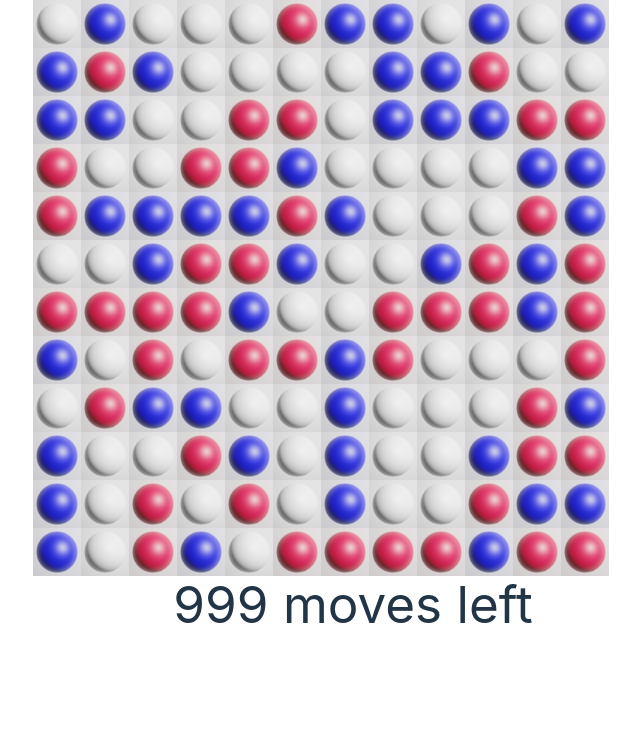
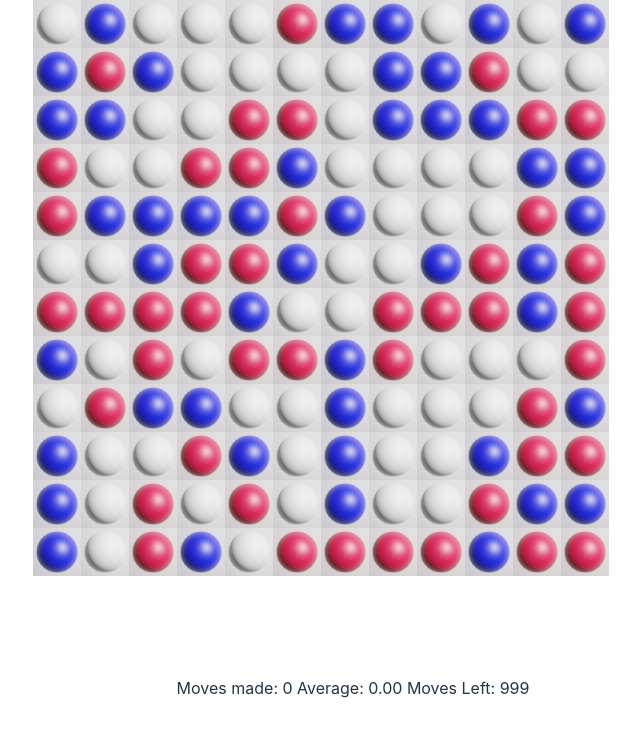
Before and after one commit to stevefaeembra/redwhiteblue, a React (Vite) app: page / in a window 1280 px wide. Shown: the top 736 px of the page, without its empty margins (287-927 px from the left). Built offline with nearby package versions, Linux system fonts and the light colour scheme.

Commit message:
add scores and stats

```diff
--- a/src/components/Board.tsx
+++ b/src/components/Board.tsx
@@ -8,6 +8,9 @@ export default function Board({}: Props) {
   const indices = [...Array(boardSize).keys()];
   const [board, setBoard] = useState<number[][]>();
   const [movesLeft, setMovesLeft] = useState<number>(999);
+  const [movesMade, setMovesMade] = useState<number>(0);
+  const [capturesMade, setCapturesMade] = useState<number>(0);
+  const [averageMove, setAverageMove] = useState<number>(0);
 
   const resetBoard = () => {
     let array = [];
@@ -26,8 +29,11 @@ export default function Board({}: Props) {
     if (!board) return;
     let newBoard: number[][] = [...board];
     newBoard[row][col] = (board[row][col] + 1) % 3;
-    const postMoveBoard = FloodFill(newBoard, row, col);
+    const { newboard: postMoveBoard, captures } = FloodFill(newBoard, row, col);
     if (postMoveBoard) {
+      setMovesMade(movesMade + 1);
+      setCapturesMade(capturesMade + captures);
+      setAverageMove((capturesMade + captures) / (movesMade + 1));
       setBoard(postMoveBoard);
       const possibleMoves = MovesLeft(postMoveBoard);
       setMovesLeft(possibleMoves);
@@ -101,20 +107,22 @@ export default function Board({}: Props) {
   };
 
   const drawBoard = () => {
-    // if (movesLeft == 0) {
-    //   debugger;
-    // }
     return (
-      <div className="contianer mx-auto w-1/2 h-1/2 grid gap-0">
-        <div className="row">
+      <div className="container mx-auto w-1/2 grid gap-0">
+        <div className="row w-1/2">
           <div className="">{indices.map((row: number) => drawRow(row))}</div>
         </div>
         {movesLeft >= 0 ? (
-          <div className="row">
+          <div className="row mx-auto">
             {movesLeft === 0 || !movesLeft ? (
-              <h1>No moves left </h1>
+              <div>
+                <p>Game over</p>
+                <p className="">{`Moves made: ${movesMade} Average: ${averageMove.toFixed(2)} Moves Left: None`}</p>
+              </div>
             ) : (
-              <h1 className="">{`${movesLeft} moves left`}</h1>
+              <p className="">{`Moves made: ${movesMade} Average: ${averageMove.toFixed(
+                2
+              )} Moves Left: ${movesLeft}`}</p>
             )}
           </div>
         ) : null}
--- a/src/utils/FloodFill.ts
+++ b/src/utils/FloodFill.ts
@@ -87,5 +87,5 @@ export const FloodFill = (board: number[][], row: number, col: number) => {
     fillPixel(r, c, colorIndex);
   }
   console.log(`Captured ${captures - 1} pieces`);
-  return newboard;
+  return { newboard, captures: captures - 1 };
 };
```
